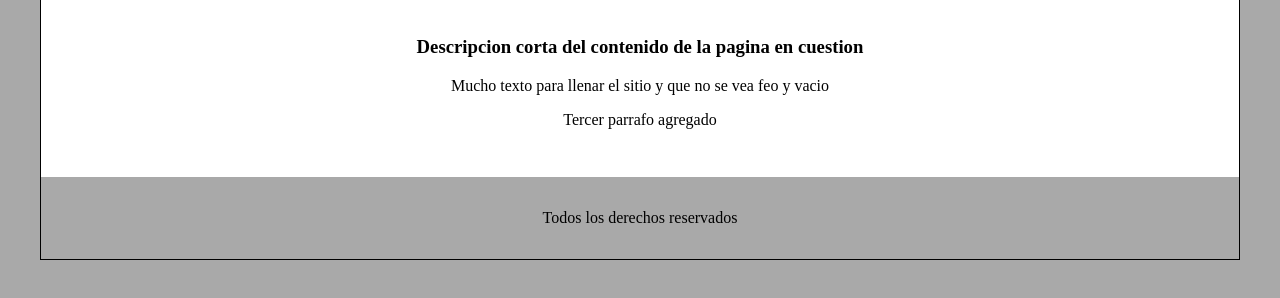
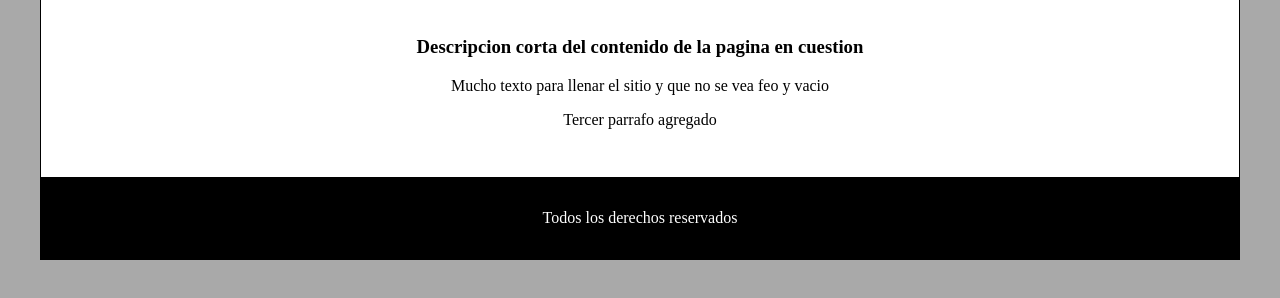
Before and after one commit to GerardoAlfonso/blog, a plain HTML site: page index.html in a window 1280 px wide. Shown: the part 88-386 px from the top of the page. Drawn offline with Linux system fonts and the light colour scheme.

Commit message:
Cambio en el brackgrou. cambio en hot

```diff
--- a/css/estilos.css
+++ b/css/estilos.css
@@ -46,7 +46,8 @@ body{
 .footer
 {
     text-align: center;
-    background-color: darkgrey;
+    background-color: black;
+    color: white;
     padding: 1em;
     display: block;
 }
```
